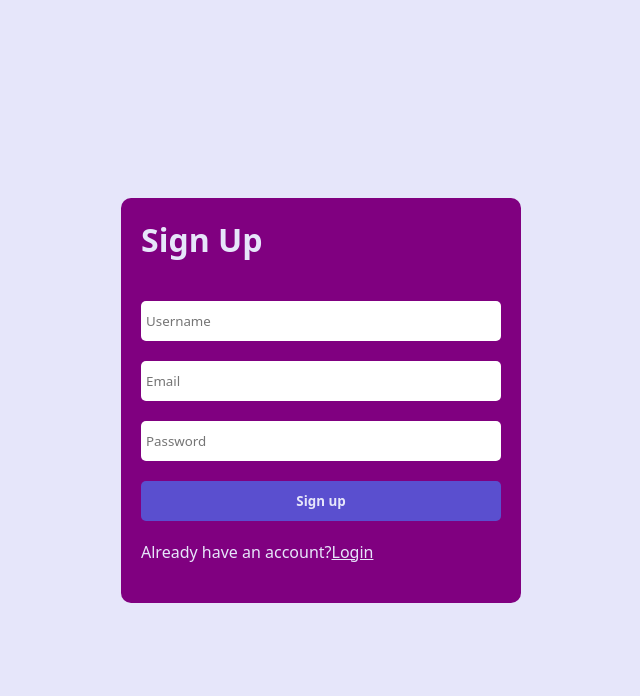
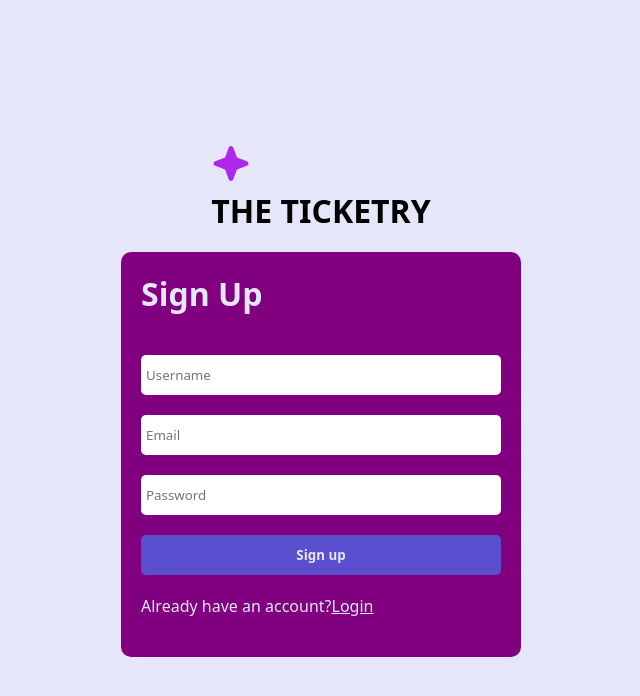
Before and after one commit to Airsayyyy/The-Ticketry, a plain HTML site: page signup.html in a window 1280 px wide. Shown: the whole page, without its empty margins (319-959 px from the left). Drawn offline with Linux system fonts and the light colour scheme; a web font is replaced by a local one.

Commit message:
Update signup.html

```diff
--- a/signup.html
+++ b/signup.html
@@ -12,6 +12,10 @@
 </head>
 <body>
   <div class="container">
+    <div class="logo">
+      <img src="./icon-star.svg" alt="icon-star">
+      <h1>THE TICKETRY</h1>
+    </div>
     <div class="sub-container">
       <h1>Sign Up</h1>
       <form id="register-form">
```
